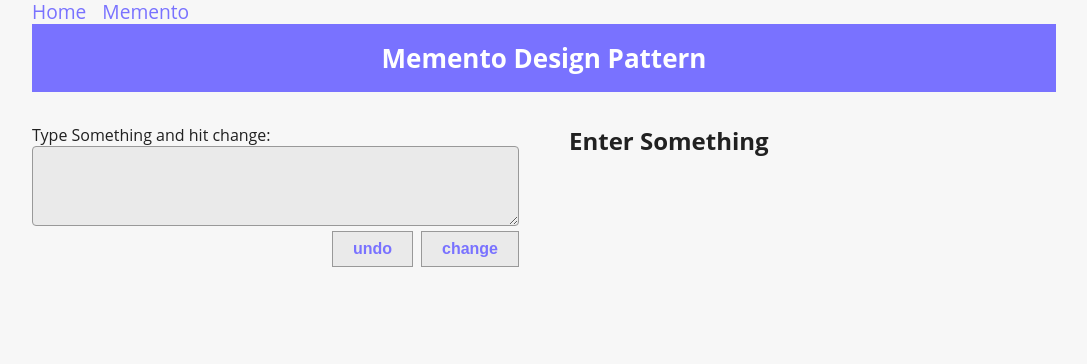
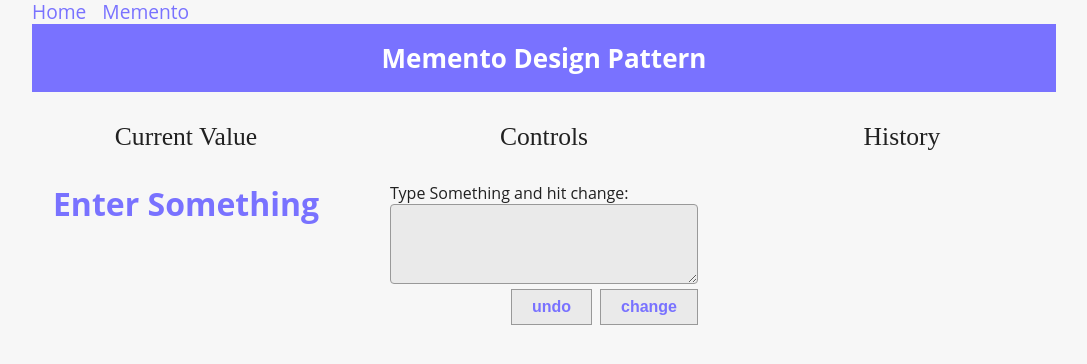
Before and after one commit to metafield/Design-Patterns-Typescript, a React (Create React App) app: page /patterns/memento in a window 1280 px wide. Shown: the top 364 px of the page, without its empty margins (96-1183 px from the left). Built offline with nearby package versions, Linux system fonts and the light colour scheme.

Commit message:
basic soloution

```diff
--- a/src/Patterns/Memento/Editor.ts
+++ b/src/Patterns/Memento/Editor.ts
@@ -1,18 +1,29 @@
 export class Editor<T> {
   private history: T[] = [];
 
-  constructor(private _content: T) {}
-
-  get content(): T {
-    return this._content;
+  constructor(public content: T) {
+    console.log('i was constructed');
   }
 
-  set content(newContent: T) {
+  setContent(newContent: T) {
+    console.log(
+      `the history was: -${this.history}- adding this old content: -${this.content}-`
+    );
+
     this.history.push(this.content);
-    this._content = newContent;
+    console.log(
+      `setting the curContent which is: -${this.content}- to the new content: -${newContent}-`
+    );
+    this.content = newContent;
+
+    console.log(`This content is now: -${this.content}`);
   }
 
-  undo() {
+  public getHistory(): T[] {
+    return this.history;
+  }
+
+  public undo() {
     if (this.history.length) {
       const lastContent = this.history.pop();
       if (lastContent === undefined) {
--- a/src/Patterns/Memento/Memento.tsx
+++ b/src/Patterns/Memento/Memento.tsx
@@ -1,25 +1,55 @@
-import React, { FC } from 'react';
+import React, { FC, useRef, useState } from 'react';
 import styled from 'styled-components';
 import { FluidHeader } from '../../Styles/Atoms';
 import { Editor } from './Editor';
+import { breakPoints } from '../../Styles/breakPoints';
+
+const editor = new Editor('woop');
 
 export const Memento: FC = () => {
-  const editor = new Editor('Enter Something');
+  const intialContent = 'Enter Something';
+  const [content, setContent] = useState(intialContent);
+
+  const textInputRef = useRef<HTMLTextAreaElement>(null);
+
+  const handleContentChange = (e: React.MouseEvent) => {
+    if (textInputRef.current) {
+      const newValue = textInputRef.current.value;
+      setContent(newValue);
+      editor.setContent(newValue);
+      textInputRef.current.value = '';
+    }
+  };
+
+  const handleUndo = (e: React.MouseEvent) => {
+    editor.undo();
+    setContent(editor.content);
+  };
 
   return (
     <Container>
       <FluidHeader>Memento Design Pattern</FluidHeader>
 
       <EditorContainer>
+        <div>
+          <Heading>Current Value</Heading>
+          <Content>{content}</Content>
+        </div>
         <Controls>
+          <Heading>Controls</Heading>
           <Label htmlFor="content-input">Type Something and hit change:</Label>
-          <ContentInput id="content-input" />
+          <ContentInput id="content-input" ref={textInputRef} />
           <Buttons>
-            <Button>change</Button>
-            <Button>undo</Button>
+            <Button onClick={handleContentChange}>change</Button>
+            <Button onClick={handleUndo}>undo</Button>
           </Buttons>
         </Controls>
-        <Content>{editor.content}</Content>
+        <History>
+          <Heading>History</Heading>
+          {editor.getHistory().map((item) => (
+            <li key={Math.random()}>{item}</li>
+          ))}
+        </History>
       </EditorContainer>
     </Container>
   );
@@ -59,7 +89,11 @@ const Container = styled.section`
 
 const Controls = styled.div``;
 
-const Content = styled.h2``;
+const Content = styled.h1`
+  font-size: 2rem;
+  text-align: center;
+  color: var(--primary);
+`;
 
 const ContentInput = styled.textarea`
   width: 100%;
@@ -71,10 +105,24 @@ const ContentInput = styled.textarea`
   font-family: var(--body-font);
 `;
 
+const Heading = styled.h2`
+  font: 400 1.6rem/1.6rem var(--display-font);
+  text-align: center;
+  margin-bottom: 2rem;
+`;
+
+const History = styled.ul`
+  margin: 0 auto;
+`;
+
 const Label = styled.label``;
 
 const EditorContainer = styled.div`
   display: grid;
-  grid-template-columns: 1fr 1fr;
+  grid-template-columns: 1fr;
   grid-gap: 50px;
+  @media (min-width: ${breakPoints.tablet}) {
+    grid-template-columns: 1fr 1fr 1fr;
+    grid-gap: 50px;
+  }
 `;
--- a/src/Styles/GlobalStyle.tsx
+++ b/src/Styles/GlobalStyle.tsx
@@ -19,11 +19,6 @@ export const GlobalStyle = createGlobalStyle`
   --light-grey: hsl(0, 0%, 85%);
   --mid-grey: hsl(0, 0%, 50%);
   --dark-grey: hsl(0, 0%, 25%);
-
-  --mobile: 576px;
-  --tablet: 768px;
-  --desktop: 992px;
-  --wide: 1200px;
 
   --grid: minmax(15px, 1fr) minmax(0, 80%) minmax(15px, 1fr);
 
--- /dev/null
+++ b/src/Styles/breakPoints.ts
@@ -0,0 +1,6 @@
+export const breakPoints = {
+  mobile: '576px',
+  tablet: '768px',
+  desktop: '992px',
+  wide: '1200px',
+};
```
